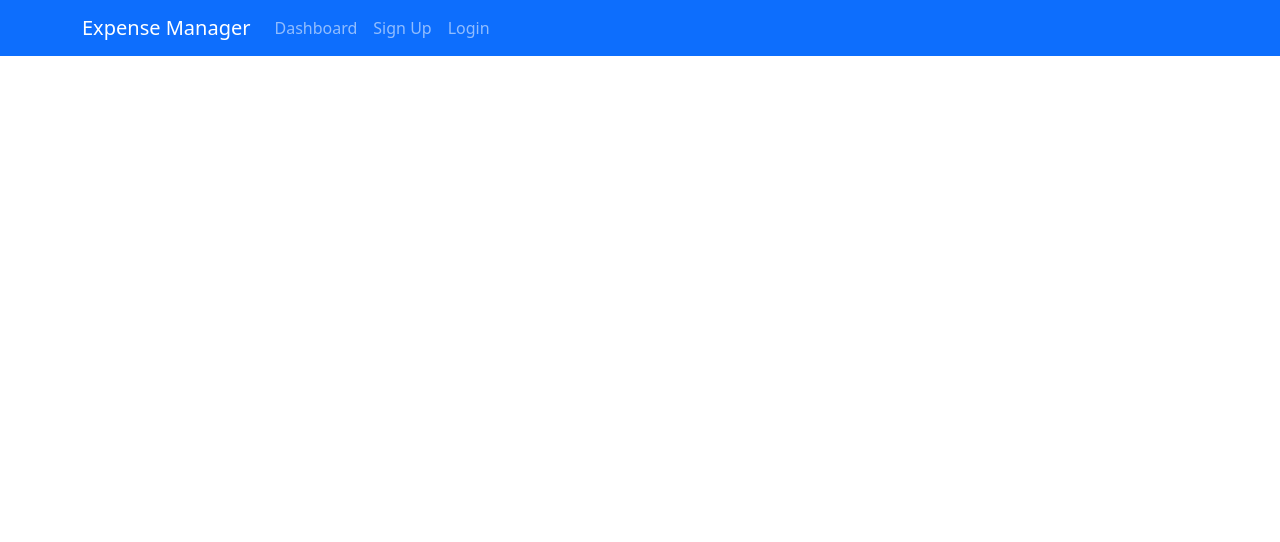
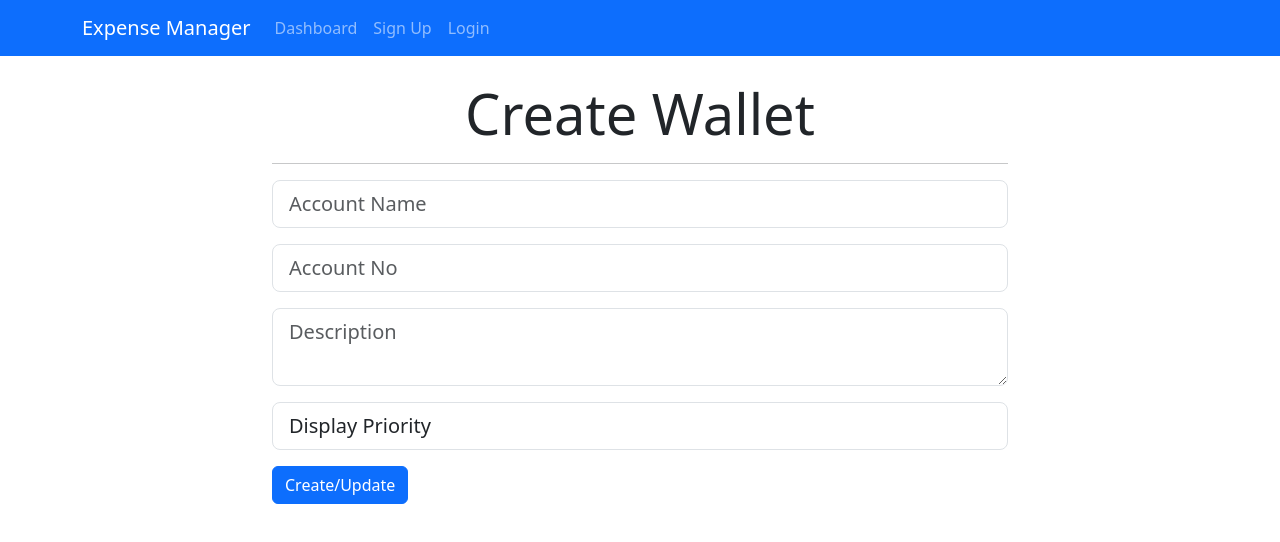
Before and after one commit to Shubham-Patil34/batwa-expense-manager-react, a React (Create React App) app: page /createwallet in a window 1280 px wide. Shown: the top 542 px of the page. Built offline with nearby package versions, Linux system fonts and the light colour scheme.

Commit message:
Added create wallet form

```diff
--- a/public/index.html
+++ b/public/index.html
@@ -11,11 +11,32 @@
     />
     <link rel="apple-touch-icon" href="%PUBLIC_URL%/logo192.png" />
     <link rel="manifest" href="%PUBLIC_URL%/manifest.json" />
+    <link
+      rel="stylesheet"
+      href="https://use.fontawesome.com/releases/v5.2.0/css/all.css"
+      integrity="sha384-hWVjflwFxL6sNzntih27bfxkr27PmbbK/iSvJ+a4+0owXq79v+lsFkW54bOGbiDQ"
+      crossorigin="anonymous"
+    />
 
     <title>Expense Manager</title>
   </head>
   <body>
     <noscript>You need to enable JavaScript to run this app.</noscript>
     <div id="root"></div>
+    <script
+      src="https://code.jquery.com/jquery-3.3.1.slim.min.js"
+      integrity="sha384-q8i/X+965DzO0rT7abK41JStQIAqVgRVzpbzo5smXKp4YfRvH+8abtTE1Pi6jizo"
+      crossorigin="anonymous"
+    ></script>
+    <script
+      src="https://cdnjs.cloudflare.com/ajax/libs/popper.js/1.14.3/umd/popper.min.js"
+      integrity="sha384-ZMP7rVo3mIykV+2+9J3UJ46jBk0WLaUAdn689aCwoqbBJiSnjAK/l8WvCWPIPm49"
+      crossorigin="anonymous"
+    ></script>
+    <script
+      src="https://stackpath.bootstrapcdn.com/bootstrap/4.1.1/js/bootstrap.min.js"
+      integrity="sha384-smHYKdLADwkXOn1EmN1qk/HfnUcbVRZyYmZ4qpPea6sjB/pTJ0euyQp0Mk8ck+5T"
+      crossorigin="anonymous"
+    ></script>
   </body>
 </html>
--- a/src/App.js
+++ b/src/App.js
@@ -2,9 +2,10 @@ import logo from './logo.svg';
 import './App.css';
 import Nav from './components/common/Nav';
 import Welcome from './components/Welcome';
-import Dashboard from './components/Dashboard';
+import Dashboard from './components/dashboard/Dashboard';
 import 'bootstrap/dist/css/bootstrap.min.css';
 import { BrowserRouter, Route, Routes } from 'react-router-dom';
+import WalletForm from './components/dashboard/operations/WalletForm';
 
 function App() {
   return (
@@ -13,6 +14,7 @@ function App() {
       <Routes>
         <Route exact path='/' element={<Welcome />} />
         <Route exact path='/dashboard' element={<Dashboard />} />
+        <Route exact path='/createwallet' element={<WalletForm />} />
       </Routes>
     </BrowserRouter>
   );
--- a/src/components/common/Nav.js
+++ b/src/components/common/Nav.js
@@ -1,4 +1,5 @@
 import React, { Component } from 'react';
+import { Link } from 'react-router-dom';
 
 class Nav extends Component {
   render() {
@@ -6,9 +7,9 @@ class Nav extends Component {
       <div>
         <nav className='navbar navbar-expand-sm navbar-dark bg-primary mb-4'>
           <div className='container'>
-            <a className='navbar-brand' href='/'>
+            <Link className='navbar-brand' to='/'>
               Expense Manager
-            </a>
+            </Link>
             <button
               className='navbar-toggler'
               type='button'
@@ -21,22 +22,22 @@ class Nav extends Component {
             <div className='collapse navbar-collapse' id='mobile-nav'>
               <ul className='navbar-nav mr-auto'>
                 <li className='nav-item'>
-                  <a className='nav-link' href='dashboard'>
+                  <Link className='nav-link' to='dashboard'>
                     Dashboard
-                  </a>
+                  </Link>
                 </li>
               </ul>
 
               <ul className='navbar-nav ml-auto'>
                 <li className='nav-item'>
-                  <a className='nav-link ' href='register'>
+                  <Link className='nav-link ' to='register'>
                     Sign Up
-                  </a>
+                  </Link>
                 </li>
                 <li className='nav-item'>
-                  <a className='nav-link' href='login'>
+                  <Link className='nav-link' to='login'>
                     Login
-                  </a>
+                  </Link>
                 </li>
               </ul>
             </div>
--- /dev/null
+++ b/src/components/dashboard/Dashboard.js
@@ -0,0 +1,50 @@
+import React, { Component } from 'react';
+import DashboardItem from './DashboardItem';
+import { Link } from 'react-router-dom';
+
+class Dashboard extends Component {
+  render() {
+    return (
+      <div className='projects'>
+        <div className='container'>
+          <div className='row'>
+            <div className='col-md-12'>
+              <h1 className='display-4 text-center'>My Wallets</h1>
+              <br />
+              <div className='btn-group'>
+                <button
+                  type='button'
+                  className='btn btn-info btn-lg dropdown-toggle'
+                  data-toggle='dropdown'
+                  aria-haspopup='true'
+                  aria-expanded='false'
+                >
+                  Create new
+                </button>
+                <div className='dropdown-menu'>
+                  <Link className='dropdown-item' to='/createwallet'>
+                    Wallet
+                  </Link>
+                  <button disabled className='dropdown-item'>
+                    Transaction
+                  </button>
+                </div>
+              </div>
+              <br />
+              <div className='card text-center'>
+                <div className='card-header bg-success text-white'>
+                  <h4>Current Balance (Total)</h4>
+                  <h1>Rs. 27000</h1>
+                </div>
+              </div>
+              <hr />
+              <DashboardItem />
+            </div>
+          </div>
+        </div>
+      </div>
+    );
+  }
+}
+
+export default Dashboard;
--- /dev/null
+++ b/src/components/dashboard/DashboardItem.js
@@ -0,0 +1,48 @@
+import React, { Component } from 'react';
+
+class DashboardItem extends Component {
+  render() {
+    return (
+      <div>
+        <div className='container'>
+          <div className='card card-body bg-light mb-3'>
+            <div className='row'>
+              <div className='col-lg-4 col-md-3 col-6'>
+                <h3>UBL Account</h3>
+                <p>Account Number: 1234-1234-1234-1234</p>
+              </div>
+              <div className='col-lg-4 col-md-3 col-6 text-center'>
+                <h3>Balance</h3>
+                <h1>Rs. 27000</h1>
+              </div>
+              <div className='col-md-4 col-12 d-lg-block'>
+                <ul className='list-group'>
+                  <a href='transactions.html'>
+                    <li className='list-group-item board text-success'>
+                      <i className='fa fa-flag-checkered pr-1'>
+                        {' '}
+                        View Transactions{' '}
+                      </i>
+                    </li>
+                  </a>
+                  <a href='walletForm.html'>
+                    <li className='list-group-item update text-info'>
+                      <i className='fa fa-edit pr-1'> Update Account Info</i>
+                    </li>
+                  </a>
+                  <a href=''>
+                    <li className='list-group-item delete text-danger'>
+                      <i className='fa fa-minus-circle pr-1'> Delete Account</i>
+                    </li>
+                  </a>
+                </ul>
+              </div>
+            </div>
+          </div>
+        </div>
+      </div>
+    );
+  }
+}
+
+export default DashboardItem;
--- /dev/null
+++ b/src/components/dashboard/operations/WalletForm.js
@@ -0,0 +1,60 @@
+import React, { Component } from 'react';
+
+class WalletForm extends Component {
+  render() {
+    return (
+      <div>
+        <div className='project'>
+          <div className='container'>
+            <div className='row'>
+              <div className='col-md-8 m-auto'>
+                <h5 className='display-4 text-center'>Create Wallet</h5>
+                <hr />
+                <form action='dashboard.html'>
+                  <div className='form-group mb-3'>
+                    <input
+                      type='text'
+                      className='form-control form-control-lg '
+                      placeholder='Account Name'
+                    />
+                  </div>
+                  <div className='form-group mb-3'>
+                    <input
+                      type='text'
+                      className='form-control form-control-lg'
+                      placeholder='Account No'
+                    />
+                  </div>
+                  <div className='form-group mb-3'>
+                    <textarea
+                      className='form-control form-control-lg'
+                      placeholder='Description'
+                    ></textarea>
+                  </div>
+                  <div className='form-group mb-3'>
+                    <select
+                      className='form-control form-control-lg'
+                      name='priority'
+                    >
+                      <option value={3}>Display Priority</option>
+                      <option value={1}>High</option>
+                      <option value={2}>Medium</option>
+                      <option value={3}>Low</option>
+                    </select>
+                  </div>
+                  <input
+                    type='submit'
+                    className='btn btn-primary btn-block'
+                    value='Create/Update'
+                  />
+                </form>
+              </div>
+            </div>
+          </div>
+        </div>
+      </div>
+    );
+  }
+}
+
+export default WalletForm;
```
Also changed, not shown: src/components/Dashboard.js (deleted, +0 -90 lines).
